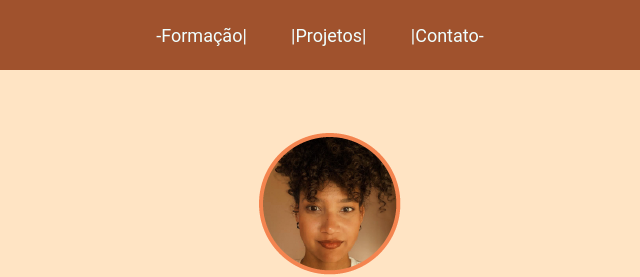
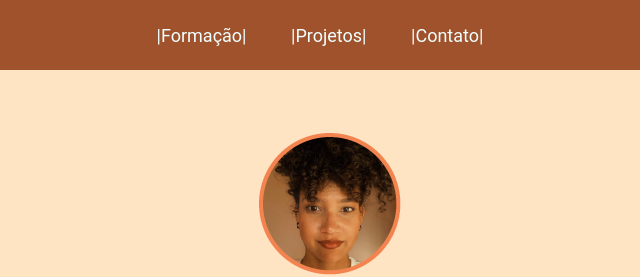
Before and after one commit to angelaluiza/projeto-final-PretaLab2, a plain HTML site: page index.html in a window 1280 px wide. Shown: the top 277 px of the page, 312-952 px from the left. Drawn offline with Linux system fonts and the light colour scheme.

Commit message:
última alteração 11/04

```diff
--- a/index.html
+++ b/index.html
@@ -14,9 +14,9 @@
     <header class="header-menu">
         <nav>
             <ul class="lista-menu">
-                <li><a href="#Formação">-Formação|</a> </li>
+                <li><a href="#Formação">|Formação|</a> </li>
                 <li><a href="#Projetos">|Projetos|</a> </li>
-                <li><a href="#Contato">|Contato-</a> </li>
+                <li><a href="#Contato">|Contato|</a> </li>
             </ul>
         </nav>
     </header>
```
